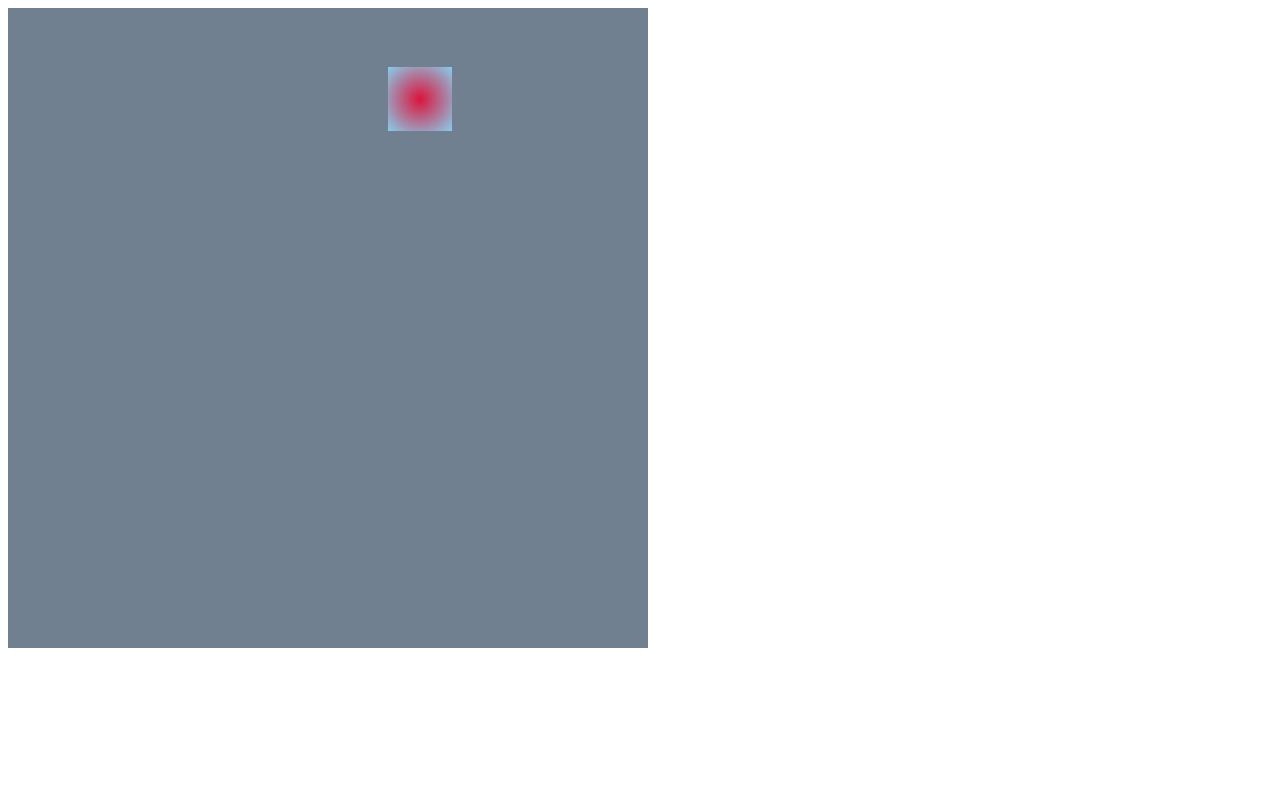
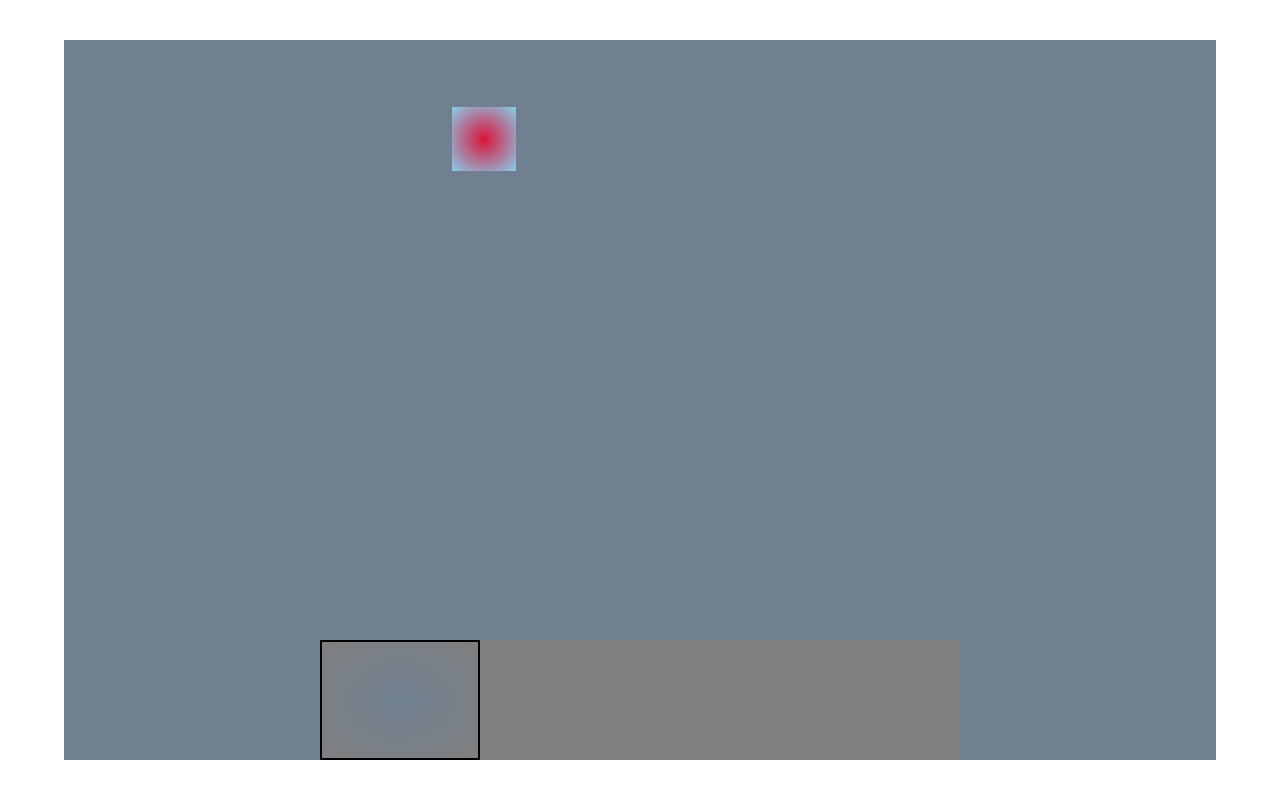
Before and after one commit to 420factorauthentication/game-MAP, a website with bundled scripts: page dlcd/client/index.html in a window 1280 px wide. Built offline with nearby package versions, Linux system fonts and the light colour scheme.

Commit message:
started hotbar lib

```diff
--- a/dlcd/client/game.css
+++ b/dlcd/client/game.css
@@ -1,6 +1,11 @@
 #game {
-    width: 640px;
-    height: 640px;
+    box-sizing: border-box;
+    position: absolute;
+    left: 0;
+    top: 0;
+    margin: 5vh 5vw;
+    width: 90vw;
+    height: 90vh;
     background: slategray;
 }
 
--- a/dlcd/src/main.ts
+++ b/dlcd/src/main.ts
@@ -2,10 +2,17 @@ import { Base } from "../../lib-pvz/types";
 
 import * as MinionTypes from "../const/minions.js";
 import { MinionSpawner } from "../../lib-pvz/minion.js";
+import { Hotbar, HotbarSlot } from "../../lib-hotbar/hotbar.js";
 
 
 // Init HTMLElements //
 const gameDiv = document.getElementById("game");
+
+// Init UI //
+const hotbar = new Hotbar(4);
+new HotbarSlot(hotbar, "A", () => {return true});
+
+
 
 // Init Minion System //
 const base: Base = {
@@ -18,4 +25,4 @@ const base: Base = {
 const spawner = new MinionSpawner(base);
 
 // Spawn Minions //
-const axeman0 = spawner.spawn (MinionTypes.Axeman, "minion", gameDiv);
+const axeman0 = spawner.spawn (MinionTypes.Axeman, {parent: gameDiv, htmlClass: "minion"});
--- /dev/null
+++ b/lib-hotbar/hotbar.ts
@@ -0,0 +1,80 @@
+import { char, cssPropertyValue } from "../lib-meth/types";
+
+
+////////////////////////////////////
+// A button in a row of buttons   //
+// Calls a function when clicked, //
+// or when a hotkey is pressed    //
+////////////////////////////////////
+export class HotbarSlot {
+    readonly elem: HTMLElement;
+
+    get iconBG ()  {return this.elem.style.background;}
+    set iconBG (v) {this.elem.style.background = v;}
+
+    constructor (
+        readonly hotbar: Hotbar,
+        public hotkey: char,
+        public onPress: (...params) => boolean,
+        initOptions?: {
+            elem?: HTMLElement,
+            iconBG?: cssPropertyValue,
+        },
+    ){
+        if (initOptions?.elem)
+            this.elem = initOptions.elem;
+        else
+            this.elem = this.getInitElem();
+
+        if (initOptions?.iconBG)
+            this.iconBG = initOptions.iconBG;
+
+        hotbar.elem.appendChild(this.elem);
+        hotbar.slots.push(this);
+    }
+
+    protected getInitElem() {
+        const elem = <HTMLElement> document.createElement("a");
+        elem.style.display = "block";
+        elem.style.boxSizing = "border-box";
+        elem.style.width = '' + (100 / this.hotbar.maxSlots) + '%';
+        elem.style.height = "100%";
+        elem.style.background = "content-box radial-gradient(slategray, gray)";
+        elem.style.border = "2px solid black";
+        document.body.appendChild(elem);
+        return elem;
+    }
+}
+
+
+//////////////////////
+// A row of buttons //
+//////////////////////
+export class Hotbar {
+    readonly elem: HTMLElement;
+    readonly slots: HotbarSlot[] = [];
+
+    constructor(
+        readonly maxSlots: number,
+        initOptions?: {
+            elem?: HTMLElement,
+        }
+    ){
+        if (initOptions?.elem)
+            this.elem = initOptions.elem;
+        else
+            this.elem = Hotbar.getInitElem();
+    }
+
+    protected static getInitElem() {
+        const elem = <HTMLElement> document.createElement("div");
+        elem.style.position = "absolute";
+        elem.style.left = "25vw";
+        elem.style.top = "80vh";
+        elem.style.width = "50vw";
+        elem.style.height = "15vh";
+        elem.style.background = "gray";
+        document.body.appendChild(elem);
+        return elem;
+    }
+}
--- a/lib-meth/types.d.ts
+++ b/lib-meth/types.d.ts
@@ -11,3 +11,5 @@ export type htmlAttributeName = string;
 export type htmlAttributeValue = string;
 export type cssPropertyName = string;
 export type cssPropertyValue = string;
+
+export type char = string;
--- a/lib-pvz/minion.ts
+++ b/lib-pvz/minion.ts
@@ -4,6 +4,8 @@ import { htmlAttributeValue } from "../lib-meth/types";
 
 import { StateMachine } from "../lib-smac/smac.js";
 import { rand } from "../lib-meth/meth.js";
+
+import Spriteling from "../node_modules/spriteling/dist/spriteling.js";
 
 
 /////////////////////////////////////////////////////////////
@@ -15,17 +17,18 @@ export class Minion {
     readonly target: Base;
     readonly elem: HTMLElement;
     readonly ai: StateMachine;
+    readonly spriteling: Spriteling;
 
     #x: number;
-    get x()  {return this.#x;}
-    set x(v) {
+    get x ()  {return this.#x;}
+    set x (v) {
         this.#x = v;
         this.elem.style.left = '' + v + "px";
     }
 
     #y: number;
-    get y()  {return this.#y;}
-    set y(v) {
+    get y ()  {return this.#y;}
+    set y (v) {
         this.#y = v;
         this.elem.style.top = '' + v + "px";
     }
@@ -33,33 +36,52 @@ export class Minion {
     readonly moveState: State;
     readonly attackState: State;
 
-    constructor(
+    constructor (
         x: number,
         y: number,
         type: MinionType,
         target: Base,
-        htmlClass?: htmlAttributeValue,
-        parent?: Node,
-        elem?: HTMLElement,
+        initOptions?: {
+            elem?: HTMLElement,
+            parent?: Node,
+            htmlClass?: htmlAttributeValue,
+        }
     ){
-        if (elem)  this.elem = elem;
-        else       this.elem = Minion.initElem();
-        if (parent) parent.appendChild(this.elem);
-        if (htmlClass) this.elem.className += ' ' + htmlClass;
+        if (initOptions?.elem)
+            this.elem = initOptions.elem;
+        else
+            this.elem = Minion.getInitElem();
+
+        if (initOptions?.parent)
+            initOptions?.parent.appendChild(this.elem);
+
+        if (initOptions?.htmlClass)
+            this.elem.className += ' ' + initOptions.htmlClass;
 
         this.x = x;
         this.y = y;
         this.type = type;
         this.target = target;
 
-        this.attackState = {
-            name: "minionAttack",
-            loopTime: (1000 / this.type.atkSpd),
-            onLoop: () => {
-                this.target.hp -= this.type.atkDmg;
-            }
-        };
-        this.moveState = {
+        this.moveState = this.getInitAiMoveState();
+        this.attackState = this.getInitAiAttackState();
+
+        this.ai = new StateMachine();
+        this.ai.set(this.moveState);
+    }
+
+    protected static getInitElem() {
+        const elem = <HTMLElement> document.createElement("a");
+        elem.style.position = "absolute";
+        elem.style.width = "64px";
+        elem.style.height = "64px";
+        elem.style.background = "content-box radial-gradient(crimson, skyblue)";
+        document.body.appendChild(elem);
+        return elem;
+    }
+
+    protected getInitAiMoveState() {
+        const moveState: State = {
             name: "minionMove",
             loopTime: (1000 / this.type.movSpd),
             onLoop: () => {
@@ -67,18 +89,18 @@ export class Minion {
                     this.ai.set(this.attackState);
             },
         };
-        this.ai = new StateMachine();
-        this.ai.set(this.moveState);
+        return moveState;
     }
 
-    protected static initElem() {
-        const elem = <HTMLElement> document.createElement("a");
-        elem.style.position = "absolute";
-        elem.style.width = "64px";
-        elem.style.height = "64px";
-        elem.style.background = "content-box radial-gradient(crimson, skyblue)";
-        document.body.appendChild(elem);
-        return elem;
+    protected getInitAiAttackState() {
+        const attackState: State = {
+            name: "minionAttack",
+            loopTime: (1000 / this.type.atkSpd),
+            onLoop: () => {
+                this.target.hp -= this.type.atkDmg;
+            }
+        };
+        return attackState;
     }
 }
 
@@ -95,19 +117,20 @@ export class MinionSpawner {
         public maxY: number = 440,
     ){}
 
-    spawn (type: MinionType,
+    spawn (
+        type: MinionType,
+        initOptions?: {
+            elem?: HTMLElement,
+            parent?: Node,
             htmlClass?: htmlAttributeValue,
-            parent?: Node,
-            elem?: HTMLElement,
+        }
     ){
         return new Minion (
             rand (this.minX, this.maxX),
             rand (this.minY, this.maxY),
             type,
             this.target,
-            htmlClass,
-            parent,
-            elem,
+            initOptions,
         );
     }
 }
--- /dev/null
+++ b/package.json
@@ -0,0 +1,5 @@
+{
+  "dependencies": {
+    "spriteling": "^1.1.5"
+  }
+}
```
Also changed, not shown: 2 other files.
